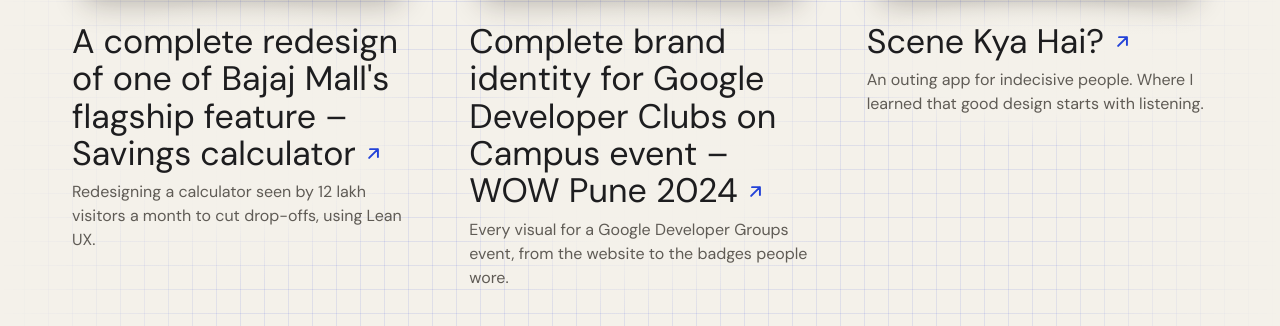
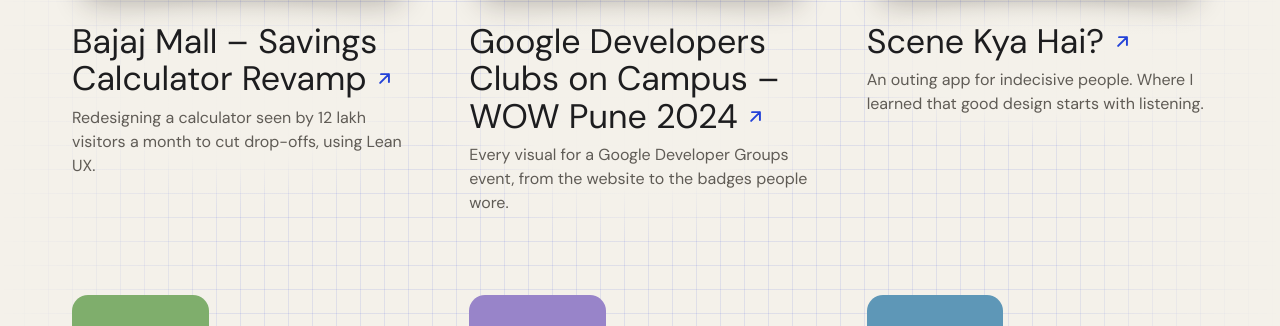
Before and after one commit to anushkashelar11/anushka-portfolio, a plain HTML site: page index.html in a window 1280 px wide. Shown: the part 1735-2061 px from the top of the page. Drawn offline with nearby package versions, Linux system fonts and the light colour scheme; a web font is replaced by a local one.

Commit message:
Add files via upload

```diff
--- a/index.html
+++ b/index.html
@@ -908,8 +908,8 @@ if(!reduce&&matchMedia('(pointer:fine)').matches){
 
 /* ---------- projects ---------- */
 const P=[
- ['pink','fintech_ux.folder',"A complete redesign of one of Bajaj Mall's flagship feature – Savings calculator",'Product designer · Bajaj Finserv · 2026','Redesigning a calculator seen by 12 lakh visitors a month to cut drop-offs, using Lean UX.','https://www.behance.net/gallery/254667509/SmartSavings-Calculator-Fintech-UX-Case-Study'],
- ['peach','event_branding.folder','Complete brand identity for Google Developer Clubs on Campus event – WOW Pune 2024','Design lead · GDGoC Pune · 2025','Every visual for a Google Developer Groups event, from the website to the badges people wore.','wow.html'],
+ ['pink','fintech_ux.folder','Bajaj Mall – Savings Calculator Revamp','Product designer · Bajaj Finserv · 2026','Redesigning a calculator seen by 12 lakh visitors a month to cut drop-offs, using Lean UX.','https://www.behance.net/gallery/254667509/SmartSavings-Calculator-Fintech-UX-Case-Study'],
+ ['peach','event_branding.folder','Google Developers Clubs on Campus – WOW Pune 2024','Design lead · GDGoC Pune · 2025','Every visual for a Google Developer Groups event, from the website to the badges people wore.','wow.html'],
  ['yellow','ux_research.folder','Scene Kya Hai?','UX researcher · University project · 2025','An outing app for indecisive people. Where I learned that good design starts with listening.','https://www.behance.net/gallery/223275837/Scene-Kya-Hai-Outing-App-For-Indecisive-People'],
  ['green','agile_scrum.folder','KnowYourTaxes','Team project · 2025','Built with Agile sprints and Scrum rituals, one iteration at a time.','https://www.behance.net/gallery/226628939/KnowYourTaxes-Agile-Methodology-Scrum-Framework'],
  ['lilac','design_project.folder','Tailwags','Team project · 2025','One line on what this project says about me.','https://www.behance.net/gallery/216609993/Tailwags-Design-Project'],
```
